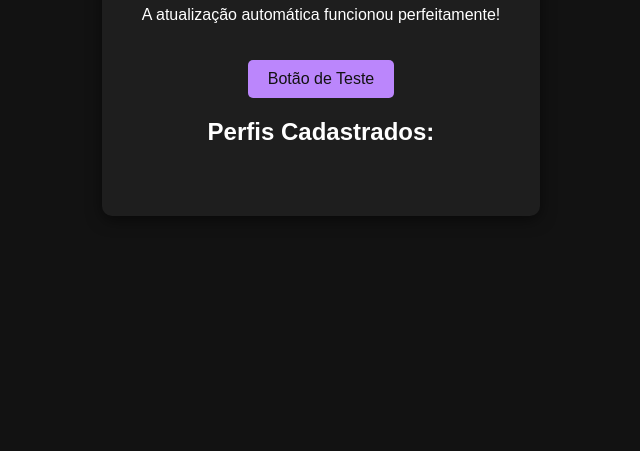
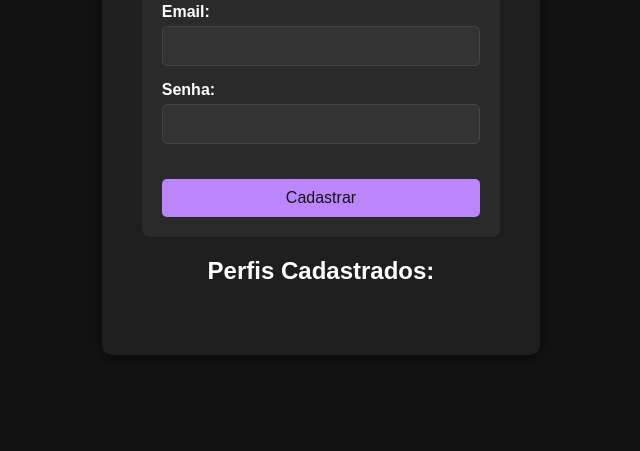
Before and after one commit to gabsmaco/estudosite, a website: page index.html in a window 1280 px wide. Shown: the part 349-800 px from the top of the page, without its empty margins (319-959 px from the left). Drawn offline with nearby package versions, Linux system fonts and the light colour scheme; no server answers.

Commit message:
confirmo

```diff
--- a/index.html
+++ b/index.html
@@ -10,7 +10,21 @@
     <div class="container">
         <h1>Meu Site de Estudo</h1>
         <p>A atualização automática funcionou perfeitamente!</p>
-        <button>Botão de Teste</button>
+        <form id="form-cadastro">
+    <div class="form-group">
+        <label for="nome">Nome:</label>
+        <input type="text" id="nome" name="nome" required>
+    </div>
+    <div class="form-group">
+        <label for="email">Email:</label>
+        <input type="email" id="email" name="email" required>
+    </div>
+    <div class="form-group">
+        <label for="senha">Senha:</label>
+        <input type="password" id="senha" name="senha" required>
+    </div>
+    <button type="submit">Cadastrar</button>
+</form>
         <h2>Perfis Cadastrados:</h2>
     <ul id="lista-perfis">
         </ul>
--- a/style.css
+++ b/style.css
@@ -48,3 +48,36 @@ button {
     border-radius: 5px;
     margin-bottom: 8px;
 }
+/* Estilos para o formulário de cadastro */
+#form-cadastro {
+    display: flex;
+    flex-direction: column;
+    gap: 15px; /* Espaçamento entre os campos */
+    margin-top: 20px;
+    padding: 20px;
+    background-color: #2a2a2a;
+    border-radius: 8px;
+    max-width: 400px;
+    margin-left: auto;
+    margin-right: auto;
+}
+
+.form-group {
+    display: flex;
+    flex-direction: column;
+    text-align: left;
+}
+
+.form-group label {
+    margin-bottom: 5px;
+    font-weight: bold;
+}
+
+.form-group input {
+    padding: 10px;
+    border-radius: 5px;
+    border: 1px solid #444;
+    background-color: #333;
+    color: #fff;
+    font-size: 16px;
+}
```
